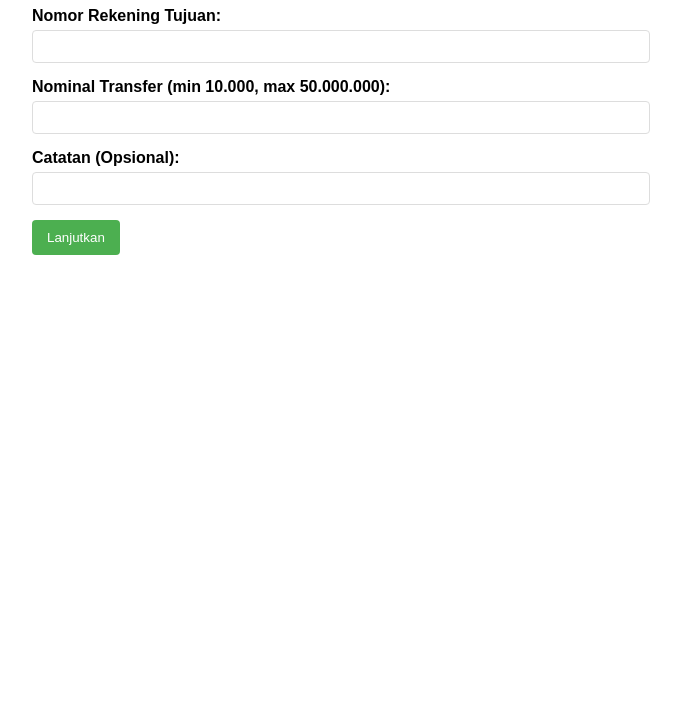
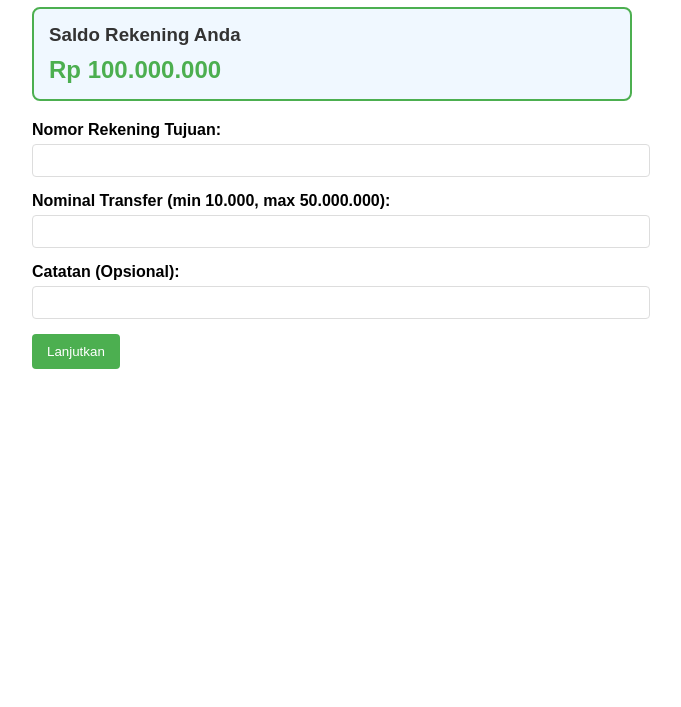
Before and after one commit to Tanuki74/TestingBlackBox, a plain HTML site: page index.html in a window 1280 px wide. Shown: the part 93-800 px from the top of the page, without its empty margins (308-989 px from the left). Drawn offline with Linux system fonts and the light colour scheme.

Commit message:
menampilkan saldo rekening

```diff
--- a/index.html
+++ b/index.html
@@ -45,10 +45,32 @@
             color: green;
             font-weight: bold;
         }
+        .balance-info {
+            background-color: #f0f8ff;
+            border: 2px solid #4CAF50;
+            border-radius: 8px;
+            padding: 15px;
+            margin-bottom: 20px;
+        }
+        .balance-info h3 {
+            margin: 0 0 10px 0;
+            color: #333;
+        }
+        .balance-amount {
+            font-size: 24px;
+            font-weight: bold;
+            color: #4CAF50;
+        }
     </style>
 </head>
 <body>
     <h1>Transfer Bank</h1>
+
+    <div class="balance-info">
+        <h3>Saldo Rekening Anda</h3>
+        <div class="balance-amount">Rp <span id="balanceDisplay">0</span></div>
+    </div>
+
     <div id="transferForm">
         <div class="form-group">
             <label for="accountNumber">Nomor Rekening Tujuan:</label>
--- a/script.js
+++ b/script.js
@@ -19,6 +19,14 @@ const transactionResult = document.getElementById('transactionResult');
 document.getElementById('submitBtn').addEventListener('click', validateTransfer);
 document.getElementById('verifyOtpBtn').addEventListener('click', verifyOtp);
 document.getElementById('newTransactionBtn').addEventListener('click', resetForm);
+
+// Update balance display on page load
+function updateBalanceDisplay() {
+    document.getElementById('balanceDisplay').textContent = accountBalance.toLocaleString('id-ID');
+}
+
+// Initialize balance display
+updateBalanceDisplay();
 
 // Generate random 6-digit OTP
 function generateOTP() {
@@ -110,6 +118,9 @@ function processTransfer() {
     accountBalance -= amount;
     dailyTotal += amount;
 
+    // Update balance display
+    updateBalanceDisplay();
+
     // Show success message
     const message = `Transfer sebesar ${amount.toLocaleString('id-ID')} ke rekening ${accountNumber} berhasil!<br>Saldo Anda: ${accountBalance.toLocaleString('id-ID')}`;
     showResult(message, true);
```
